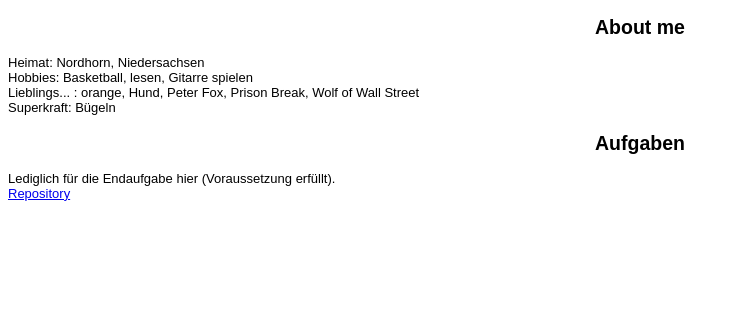
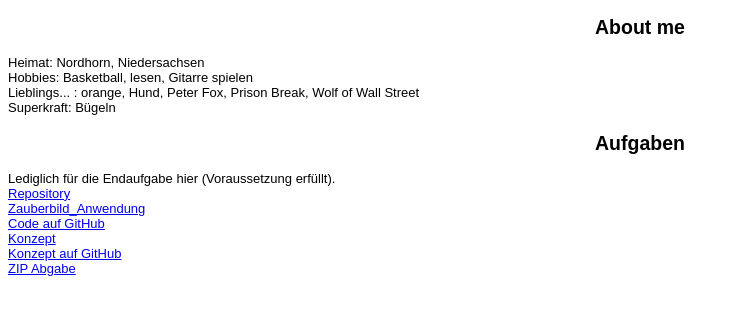
Before and after one commit to Jonas915/eia2_SoSe20, a website: page steckbrief/steckbrief.htm in a window 1280 px wide. Shown: the whole page, without its empty margins (0-740 px from the left). Drawn offline with Linux system fonts and the light colour scheme.

Commit message:
visible links

```diff
--- a/steckbrief/steckbrief.htm
+++ b/steckbrief/steckbrief.htm
@@ -23,8 +23,8 @@ h2 {
 	<h2>Aufgaben</h2>
 	<span>Lediglich für die Endaufgabe hier (Voraussetzung erfüllt).</span><br>
 	<a target="_blank" href="https://github.com/Jonas915/eia2_SoSe20">Repository</a><br>
-	<!--<a target="_blank" href="https://jonas915.github.io/eia2_SoSe20/Endabgabe/landingpage.html">Zauberbild_Anwendung</a><br>
-	<a target="_blank" href="https://github.com/Jonas915/eia2_SoSe20/tree/master/Endabgabe/">Code auf GitHub</a><br>
+	<a target="_blank" href="https://jonas915.github.io/eia2_SoSe20/Endabgabe/landingpage.html">Zauberbild_Anwendung</a><br>
+	<a target="_blank" href="https://github.com/Jonas915/eia2_SoSe20/Endabgabe/">Code auf GitHub</a><br>
 	<a target="_blank" href="https://jonas915.github.io/eia2_SoSe20/Endabgabe/Konzept/Designdokument.pdf">Konzept</a><br>
 	<a target="_blank" href="https://github.com/Jonas915/eia2_SoSe20/Endabgabe/Konzept">Konzept auf GitHub</a><br>
 	<a target="_blank" href="https://github.com/Jonas915/eia2_SoSe20/Endabgabe/Endabgabe.zip/">ZIP Abgabe</a><br>
```
